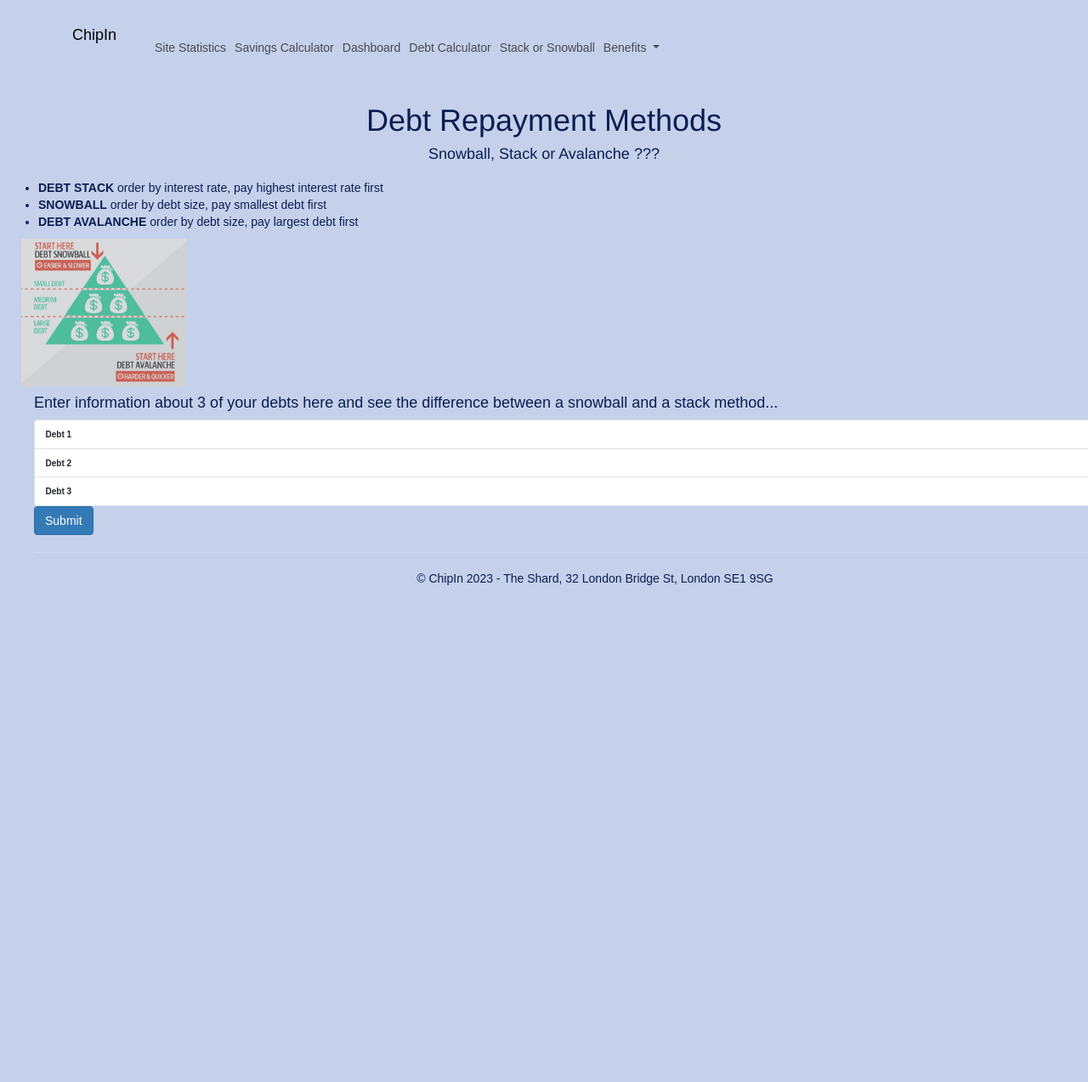
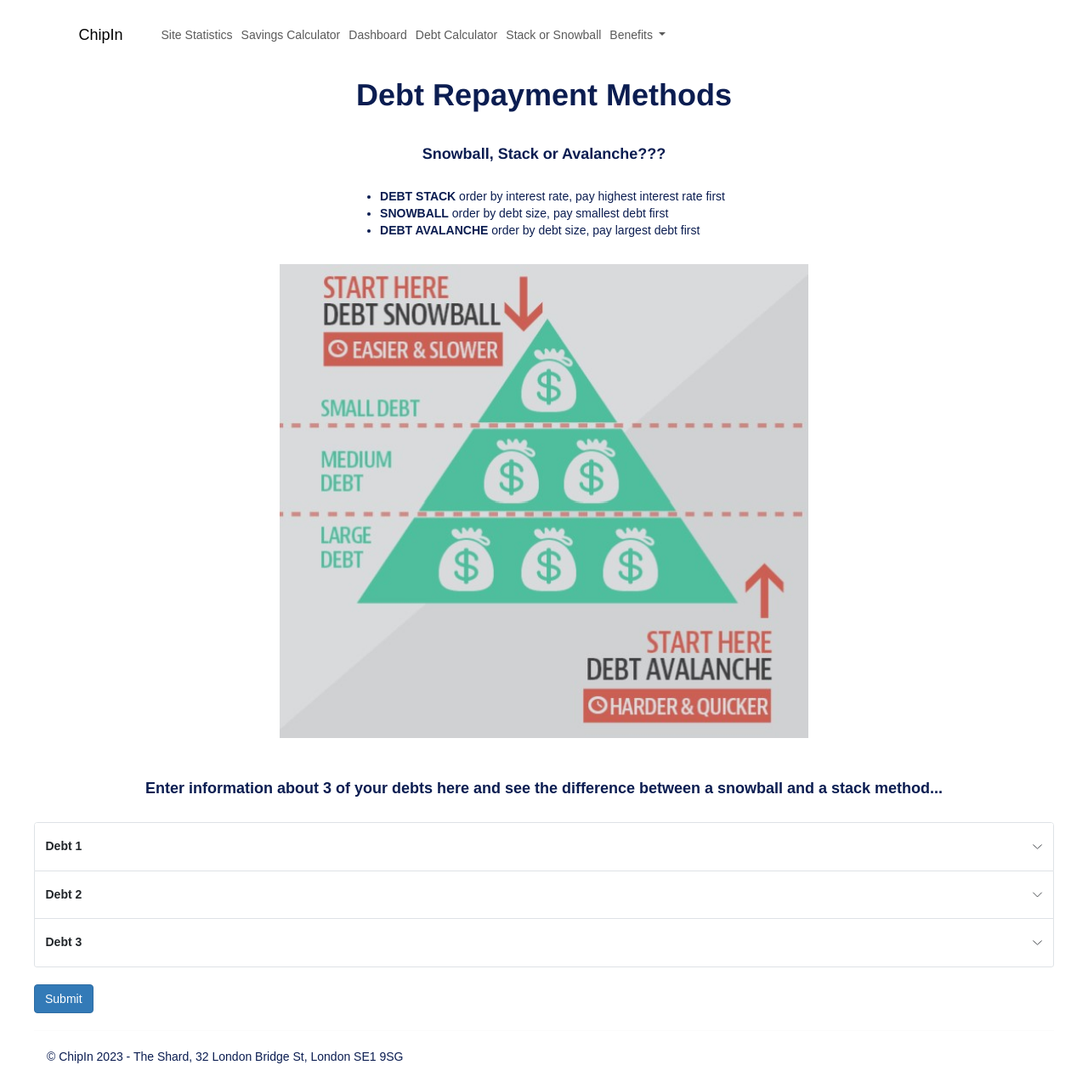
Before and after one commit to annwyl21/jamee, a Flask app: page /debt_comparison_form in a window 1280 px wide; the page is wider, and only the part inside the window is pictured. Shown: that part at 85% size. Before the commit the page ends 689 px from the top of that part, so only its background shows below. Run offline with Flask 3, Linux system fonts and the light colour scheme; some libraries are stand-ins or nearby versions.

Commit message:
enhancements

```diff
--- a/application/forms.py
+++ b/application/forms.py
@@ -8,17 +8,17 @@ from flask_wtf import FlaskForm
 
 
 class BasicForm(FlaskForm):
-    username = StringField('Username')
+    username = StringField('Your name')
     homeowner = BooleanField('Homeowner')
     salary = IntegerField('Gross Salary')
     other = IntegerField('Other')
-    food_drink = IntegerField('Food and Drink')
-    housing = IntegerField('Housing')
+    food_drink = IntegerField('Food and Drink (groceries)')
+    housing = IntegerField('Housing (rent or mortgage payments)')
     energy = IntegerField('Energy Bills')
     petrol = IntegerField('Petrol or Diesel')
     train = IntegerField('Train Fares')
     bus = IntegerField('Bus Fares')
-    eating = IntegerField('Eating and Drinking')
+    eating = IntegerField('Eating and Drinking (takeouts, pubs, coffee shops)')
     holidays = IntegerField('Holidays')
     clothes = IntegerField('Clothes and Footwear')
     submit = SubmitField('Submit')
--- a/application/static/styles/styles.css
+++ b/application/static/styles/styles.css
@@ -13,8 +13,12 @@ white text?
 body {
     margin: 10px;
     text-align: center;
+    background-color: white;
+    color: #0B1D51;
+}
+
+.accordion-body {
     background-color: #C5D1EB;
-color: #0B1D51;
 }
 
 /* this makes the nav bar and its background transparent, overriding the bootstrap template */
@@ -33,26 +37,25 @@ color: #0B1D51;
     margin-bottom: 40px;
 }
 
-/* Hide the carousel text when the screen is less than 600 pixels wide */
-/*@media (max-width: 600px) {
-    .carousel-caption {
-        display: none;
-    }
-}*/
-
 #disclaimer, .col-left p {
     margin-top: 20px;
-}
-
-a {
-
 }
 
 table, th, td {
     border: 1px solid black;
   }
 
-h2, h3, h5, p {
+h1, h2, h3, h4, h5 {
+    text-align: center;
+    font-weight: bold;
+}
+
+p {
+    text-align: justify;
+}
+
+a {
+    display: block;
     text-align: center;
 }
 
@@ -66,6 +69,7 @@ input:placeholder-shown {
 
 .carousel-item p {
     margin: 15x;
+    text-align: justify;
 }
 
 .well {
@@ -82,14 +86,6 @@ span {
 
 .aboutus {
     box-sizing: border-box;
-}
-
-.aboutus img {
-    width: 100%;
-}
-
- *, *:before, *:after {
-  box-sizing: inherit;
 }
 
 .column {
@@ -124,17 +120,16 @@ span {
     color: grey;
 }
 
-/*.button {
-  border: none;
-  outline: 0;
-  display: inline-block;
-  padding: 8px;
-  color: white;
-  background-color: #000;
-  text-align: center;
-  width: 100%;
+.debt-pyramid {
+    display: flex;
+    align-items; center;
+    justify-content: center;
 }
 
-.button:hover {
-  background-color: #555;
-}*/
+.container-fluid img {
+   width: 50%;
+}
+
+.benefits-link {
+    display: inline-block;
+}
--- a/application/templates/debt_comparison_form.html
+++ b/application/templates/debt_comparison_form.html
@@ -2,38 +2,42 @@
 
 {% block main_content %}
 <h1>Debt Repayment Methods</h1>
-<h4>Snowball, Stack or Avalanche ???</h4>
+<br>
+<h4>Snowball, Stack or Avalanche???</h4>
+<br>
 <div class="container-fluid bg-1 text-left">
   <div class="row">
-  <div class="col-sm-6">
-    <div>
-
+  <div class="debt-pyramid">
       <p>
         <ul>
           <li><span>DEBT STACK</span> order by interest rate, pay highest interest rate first</li>
           <li><span>SNOWBALL</span> order by debt size, pay smallest debt first</li>
           <li><span>DEBT AVALANCHE</span> order by debt size, pay largest debt first</li>
+        <br>
         </ul>
       </p>
-    </div>
   </div>
-  <div class="col-sm-6">
-    <div>
-      <img src="{{ url_for('static', filename='images/snowballdebts.jpg') }}" class="img-responsive margin" width="30%" alt="woman solving debt problems">
-    </div>
+  <br>
+  <br>
+  <div class="debt-pyramid">
+      <img src="{{ url_for('static', filename='images/snowballdebts.jpg') }}" class="img-responsive margin" alt="debt pyramid chart">
   </div>
 </div>
+
+    <br>
+    <br>
 
 <div class="container-fluid bg-1 text-left">
   <div class="row">
   <div class="col-sm-12">
     <p><h4>Enter information about 3 of your debts here and see the difference between a snowball and a stack method...</h4>
-      {{ message }}
+<!--      {{ message }}-->
+    <br>
     <div class="accordion" id="debtcomparisonaccordion">
       <div class="accordion-item">
         <h2 class="accordion-header" id="headingOne">
           <button class="accordion-button collapsed" type="button" data-bs-toggle="collapse" data-bs-target="#collapseOne" aria-expanded="false" aria-controls="collapseOne">
-            <strong>Debt 1</strong>
+            <h5>Debt 1</h5>
           </button>
         </h2>
         <div id="collapseOne" class="accordion-collapse collapse" aria-labelledby="headingOne" data-bs-parent="#accordionExample">
@@ -41,11 +45,13 @@
             <div class="form">
                 <form method="POST" action="">
                     {{ form.hidden_tag() }}
+                    <br>
                     <select class="form-select" aria-label="Select debt type" name="debt1_type" selected>
                       {% for item in form.debt1_type %}
                       {{ item }}
                     {% endfor %}
                     </select>
+                    <br>
                     <div class="mb-3">
                       <label for="debt1_amount" class="form-label">{{ form.debt1_amount.label }}</label>
                       <input type="number" class="form-control" id="debt1_amount" name="debt1_amount" placeholder="5000">
@@ -66,7 +72,7 @@
       <div class="accordion-item">
         <h2 class="accordion-header" id="headingTwo">
           <button class="accordion-button collapsed" type="button" data-bs-toggle="collapse" data-bs-target="#collapseTwo" aria-expanded="false" aria-controls="collapseTwo">
-            <strong>Debt 2</strong>
+            <h5>Debt 2</h5>
           </button>
         </h2>
         <div id="collapseTwo" class="accordion-collapse collapse" aria-labelledby="headingTwo" data-bs-parent="#accordionExample">
@@ -74,11 +80,13 @@
             <div class="form">
               <form method="POST" action="">
                   {{ form.hidden_tag() }}
+                  <br>
                   <select class="form-select" aria-label="Select debt type" name="debt2_type" selected>
                     {% for item in form.debt2_type %}
                     {{ item }}
                   {% endfor %}
                   </select>
+                  <br>
                   <div class="mb-3">
                     <label for="debt2_amount" class="form-label">{{ form.debt2_amount.label }}</label>
                     <input type="number" class="form-control" id="debt2_amount" name="debt2_amount" placeholder="5000">
@@ -99,7 +107,7 @@
       <div class="accordion-item">
         <h2 class="accordion-header" id="headingThree">
           <button class="accordion-button collapsed" type="button" data-bs-toggle="collapse" data-bs-target="#collapseThree" aria-expanded="false" aria-controls="collapseThree">
-            <strong>Debt 3</strong>
+            <h5>Debt 3</h5>
           </button>
         </h2>
         <div id="collapseThree" class="accordion-collapse collapse" aria-labelledby="headingThree" data-bs-parent="#accordionExample">
@@ -107,11 +115,13 @@
             <div class="form">
               <form method="POST" action="">
                   {{ form.hidden_tag() }}
+                  <br>
                   <select class="form-select" aria-label="Select debt type" name="debt3_type" selected>
                     {% for item in form.debt3_type %}
                     {{ item }}
                   {% endfor %}
                   </select>
+                  <br>
                   <div class="mb-3">
                     <label for="debt3_amount" class="form-label">{{ form.debt3_amount.label }}</label>
                     <input type="number" class="form-control" id="debt3_amount" name="debt3_amount" placeholder="5000">
@@ -130,7 +140,7 @@
         </div>
       </div>
     </div>
-
+      <br>
     <button type="submit" class="btn btn-primary">Submit</button>
   </form>
 
```
Also changed, not shown: application/templates/benefits_template.html (+6 -5 lines), application/templates/dashboard_form.html (+7 -5 lines), application/templates/debt_calculator_form.html (+19 -13 lines), application/templates/savings_calculator_form.html (+7 -6 lines), 2 other files. Lines whose indentation alone changed are shown as unchanged.
